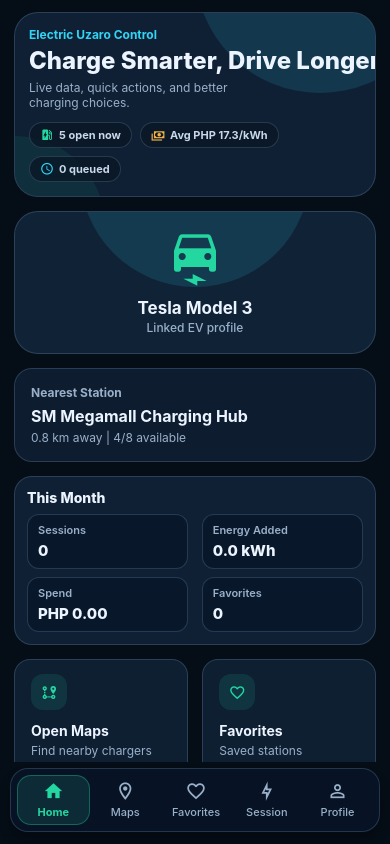
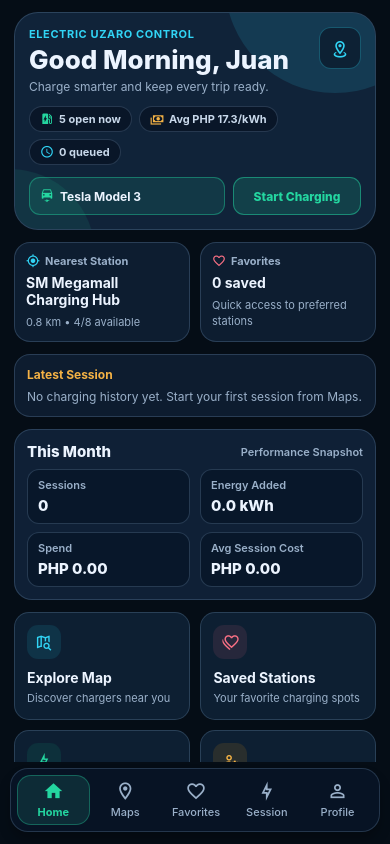
Before and after one commit to Zenncode/EV-Charging, a React Native app: screen / in a window 390 px wide. Built offline with nearby package versions, Linux system fonts and the light colour scheme.

Commit message:
new design

```diff
--- a/src/screens/HomeScreen.tsx
+++ b/src/screens/HomeScreen.tsx
@@ -12,6 +12,19 @@ interface HomeScreenProps {
   favoriteCount: number;
   sessionHistory: SessionHistoryEntry[];
   onSelectTab: (tab: TabKey) => void;
+}
+
+function formatShortDate(iso: string) {
+  const date = new Date(iso);
+  if (Number.isNaN(date.getTime())) return "Unknown";
+  return `${date.getMonth() + 1}/${date.getDate()}`;
+}
+
+function getGreeting() {
+  const hour = new Date().getHours();
+  if (hour < 12) return "Good Morning";
+  if (hour < 18) return "Good Afternoon";
+  return "Good Evening";
 }
 
 export function HomeScreen({
@@ -34,36 +47,69 @@ export function HomeScreen({
   const currentMonthEntries = sessionHistory.filter((entry) => entry.endedAt.slice(0, 7) === monthKey);
   const monthEnergy = currentMonthEntries.reduce((sum, entry) => sum + entry.energyAddedKwh, 0);
   const monthCost = currentMonthEntries.reduce((sum, entry) => sum + entry.estimatedCost, 0);
+  const monthAvgCost = currentMonthEntries.length > 0 ? monthCost / currentMonthEntries.length : 0;
   const latestSession = sessionHistory[0];
 
   const selectedCar: CarModel = carModels.find((car) => car.id === selectedCarId) ?? carModels[0];
+  const greeting = getGreeting();
 
-  const cards: {
+  const quickActions: Array<{
     label: string;
     subtitle: string;
     icon: keyof typeof MaterialCommunityIcons.glyphMap;
     tab: TabKey;
-  }[] = [
-    { label: "Open Maps", subtitle: "Find nearby chargers", icon: "map-marker-path", tab: "Maps" },
-    { label: "Favorites", subtitle: "Saved stations", icon: "heart-outline", tab: "Favorites" },
-    { label: "Session", subtitle: "Track charging", icon: "lightning-bolt-outline", tab: "Session" },
-    { label: "Profile", subtitle: "Wallet and settings", icon: "account-outline", tab: "Profile" },
+    color: string;
+    tint: string;
+  }> = [
+    {
+      label: "Explore Map",
+      subtitle: "Discover chargers near you",
+      icon: "map-search-outline",
+      tab: "Maps",
+      color: colors.cyan,
+      tint: "#22d3ee1d",
+    },
+    {
+      label: "Saved Stations",
+      subtitle: "Your favorite charging spots",
+      icon: "heart-multiple-outline",
+      tab: "Favorites",
+      color: "#fb7185",
+      tint: "#fb71851a",
+    },
+    {
+      label: "Live Session",
+      subtitle: activeSession ? "Monitor charging now" : "No active charge yet",
+      icon: "lightning-bolt-outline",
+      tab: "Session",
+      color: colors.emerald,
+      tint: "#10b9811b",
+    },
+    {
+      label: "Account Hub",
+      subtitle: "Wallet, EV profile, settings",
+      icon: "account-cog-outline",
+      tab: "Profile",
+      color: colors.amber,
+      tint: "#f59e0b1e",
+    },
   ];
 
   return (
-    <ScrollView style={styles.container} contentContainerStyle={styles.content}>
+    <ScrollView style={styles.container} contentContainerStyle={styles.content} showsVerticalScrollIndicator={false}>
       <View style={styles.hero}>
-        <View style={styles.heroGlowLarge} />
-        <View style={styles.heroGlowSmall} />
+        <View style={styles.heroGlowA} />
+        <View style={styles.heroGlowB} />
+
         <View style={styles.heroTopRow}>
-          <View>
+          <View style={{ flex: 1 }}>
             <Text style={styles.kicker}>Electric Uzaro Control</Text>
-            <Text style={styles.title}>Charge Smarter, Drive Longer</Text>
-            <Text style={styles.subtitle}>Live data, quick actions, and better charging choices.</Text>
+            <Text style={styles.title}>{greeting}, Juan</Text>
+            <Text style={styles.subtitle}>Charge smarter and keep every trip ready.</Text>
           </View>
-          <View style={styles.avatar}>
-            <Text style={styles.avatarText}>EU</Text>
-          </View>
+          <Pressable style={styles.heroMapBtn} onPress={() => onSelectTab("Maps")}>
+            <MaterialCommunityIcons name="map-marker-radius-outline" size={19} color={colors.cyan} />
+          </Pressable>
         </View>
 
         <View style={styles.heroMetricsRow}>
@@ -80,47 +126,83 @@ export function HomeScreen({
             <Text style={styles.heroMetricText}>{queuedReservations} queued</Text>
           </View>
         </View>
+
+        <View style={styles.heroBottomRow}>
+          <View style={styles.linkedCarPill}>
+            <MaterialCommunityIcons name="car-electric" size={14} color={colors.emerald} />
+            <Text style={styles.linkedCarText}>{selectedCar.displayName}</Text>
+          </View>
+          <Pressable
+            style={styles.heroPrimaryBtn}
+            onPress={() => onSelectTab(activeSession ? "Session" : "Maps")}
+          >
+            <Text style={styles.heroPrimaryBtnText}>{activeSession ? "Open Session" : "Start Charging"}</Text>
+          </Pressable>
+        </View>
       </View>
 
-      <View style={styles.carCard}>
-        <View style={styles.carGlow} />
-        <MaterialCommunityIcons name="car-electric" size={56} color={colors.emerald} />
-        <Text style={styles.carTitle}>{selectedCar.displayName}</Text>
-        <Text style={styles.carSub}>Linked EV profile</Text>
+      <View style={styles.dualInfoRow}>
+        {nearest ? (
+          <Pressable style={styles.infoCard} onPress={() => onSelectTab("Maps")}>
+            <View style={styles.infoCardTitleRow}>
+              <MaterialCommunityIcons name="crosshairs-gps" size={14} color={colors.cyan} />
+              <Text style={styles.infoTitle}>Nearest Station</Text>
+            </View>
+            <Text style={styles.infoMain}>{nearest.name}</Text>
+            <Text style={styles.infoSub}>
+              {nearest.distance.toFixed(1)} km • {nearest.availableChargers}/{nearest.totalChargers} available
+            </Text>
+          </Pressable>
+        ) : null}
+
+        <Pressable style={styles.infoCard} onPress={() => onSelectTab("Favorites")}>
+          <View style={styles.infoCardTitleRow}>
+            <MaterialCommunityIcons name="heart-outline" size={14} color="#fb7185" />
+            <Text style={styles.infoTitle}>Favorites</Text>
+          </View>
+          <Text style={styles.infoMain}>{favoriteCount} saved</Text>
+          <Text style={styles.infoSub}>Quick access to preferred stations</Text>
+        </Pressable>
       </View>
 
       {activeSession ? (
-        <Pressable style={styles.sessionCard} onPress={() => onSelectTab("Session")}>
-          <Text style={styles.sessionTitle}>Charging Session Active</Text>
-          <Text style={styles.sessionSub}>{activeSession.stationName}</Text>
-          <Text style={styles.sessionHint}>Tap to monitor charging progress</Text>
+        <Pressable style={styles.activeCard} onPress={() => onSelectTab("Session")}>
+          <View style={styles.activeHeader}>
+            <Text style={styles.activeTitle}>Charging Session Active</Text>
+            <View style={styles.liveBadge}>
+              <View style={styles.liveDot} />
+              <Text style={styles.liveText}>LIVE</Text>
+            </View>
+          </View>
+          <Text style={styles.activeStation}>{activeSession.stationName}</Text>
+          <Text style={styles.activeHint}>Tap to monitor your charging progress in real time.</Text>
         </Pressable>
-      ) : null}
-
-      {!activeSession && latestSession ? (
-        <View style={styles.historyCard}>
-          <Text style={styles.historyTitle}>Latest Session</Text>
-          <Text style={styles.historyStation}>{latestSession.stationName}</Text>
-          <View style={styles.historyRow}>
-            <Text style={styles.historyText}>{latestSession.energyAddedKwh.toFixed(1)} kWh</Text>
-            <Text style={styles.historyText}>PHP {latestSession.estimatedCost.toFixed(2)}</Text>
-            <Text style={styles.historyText}>{Math.round(latestSession.progressPercent)}%</Text>
+      ) : (
+        <View style={styles.latestCard}>
+          <View style={styles.latestTitleRow}>
+            <Text style={styles.latestTitle}>Latest Session</Text>
+            {latestSession ? <Text style={styles.latestDate}>{formatShortDate(latestSession.endedAt)}</Text> : null}
           </View>
+          {latestSession ? (
+            <>
+              <Text style={styles.latestStation}>{latestSession.stationName}</Text>
+              <View style={styles.latestMetaRow}>
+                <Text style={styles.latestMeta}>{latestSession.energyAddedKwh.toFixed(1)} kWh</Text>
+                <Text style={styles.latestMeta}>PHP {latestSession.estimatedCost.toFixed(2)}</Text>
+                <Text style={styles.latestMeta}>{Math.round(latestSession.progressPercent)}%</Text>
+              </View>
+            </>
+          ) : (
+            <Text style={styles.latestEmpty}>No charging history yet. Start your first session from Maps.</Text>
+          )}
         </View>
-      ) : null}
-
-      {nearest ? (
-        <Pressable style={styles.stationCard} onPress={() => onSelectTab("Maps")}>
-          <Text style={styles.stationTitle}>Nearest Station</Text>
-          <Text style={styles.stationName}>{nearest.name}</Text>
-          <Text style={styles.stationSub}>
-            {nearest.distance.toFixed(1)} km away | {nearest.availableChargers}/{nearest.totalChargers} available
-          </Text>
-        </Pressable>
-      ) : null}
+      )}
 
       <View style={styles.monthSummary}>
-        <Text style={styles.monthSummaryTitle}>This Month</Text>
+        <View style={styles.monthHeader}>
+          <Text style={styles.monthSummaryTitle}>This Month</Text>
+          <Text style={styles.monthSummaryHint}>Performance Snapshot</Text>
+        </View>
         <View style={styles.monthSummaryGrid}>
           <View style={styles.monthTile}>
             <Text style={styles.monthTileLabel}>Sessions</Text>
@@ -135,17 +217,17 @@ export function HomeScreen({
             <Text style={styles.monthTileValue}>PHP {monthCost.toFixed(2)}</Text>
           </View>
           <View style={styles.monthTile}>
-            <Text style={styles.monthTileLabel}>Favorites</Text>
-            <Text style={styles.monthTileValue}>{favoriteCount}</Text>
+            <Text style={styles.monthTileLabel}>Avg Session Cost</Text>
+            <Text style={styles.monthTileValue}>PHP {monthAvgCost.toFixed(2)}</Text>
           </View>
         </View>
       </View>
 
       <View style={styles.actionGrid}>
-        {cards.map((card) => (
+        {quickActions.map((card) => (
           <Pressable key={card.label} style={styles.actionCard} onPress={() => onSelectTab(card.tab)}>
-            <View style={styles.actionIconWrap}>
-              <MaterialCommunityIcons name={card.icon} size={17} color={colors.emerald} />
+            <View style={[styles.actionIconWrap, { backgroundColor: card.tint }]}>
+              <MaterialCommunityIcons name={card.icon} size={17} color={card.color} />
             </View>
             <Text style={styles.actionTitle}>{card.label}</Text>
             <Text style={styles.actionSub}>{card.subtitle}</Text>
@@ -165,34 +247,34 @@ const styles = StyleSheet.create({
     paddingHorizontal: 14,
     paddingTop: 12,
     paddingBottom: 20,
-    gap: 14,
+    gap: 12,
   },
   hero: {
     borderRadius: 24,
     borderWidth: 1,
     borderColor: colors.border,
-    backgroundColor: "#0f2034",
+    backgroundColor: "#102339",
     padding: 14,
     overflow: "hidden",
     gap: 12,
   },
-  heroGlowLarge: {
+  heroGlowA: {
     position: "absolute",
-    width: 250,
-    height: 250,
-    borderRadius: 125,
-    backgroundColor: "#31d4f522",
+    width: 220,
+    height: 220,
+    borderRadius: 110,
+    backgroundColor: "#31d4f521",
     right: -70,
-    top: -170,
+    top: -140,
   },
-  heroGlowSmall: {
+  heroGlowB: {
     position: "absolute",
-    width: 180,
-    height: 180,
-    borderRadius: 90,
-    backgroundColor: "#24d6a015",
+    width: 170,
+    height: 170,
+    borderRadius: 85,
+    backgroundColor: "#24d6a018",
     left: -90,
-    bottom: -120,
+    bottom: -110,
   },
   heroTopRow: {
     flexDirection: "row",
@@ -202,13 +284,15 @@ const styles = StyleSheet.create({
   },
   kicker: {
     color: colors.cyan,
-    fontSize: 12,
+    fontSize: 11,
     fontWeight: "700",
+    textTransform: "uppercase",
+    letterSpacing: 0.6,
   },
   title: {
     marginTop: 4,
     color: colors.text,
-    fontSize: 24,
+    fontSize: 26,
     lineHeight: 30,
     fontWeight: "800",
   },
@@ -216,27 +300,22 @@ const styles = StyleSheet.create({
     marginTop: 4,
     color: colors.textMuted,
     fontSize: 12,
-    maxWidth: 250,
+    maxWidth: 240,
   },
-  avatar: {
-    width: 54,
-    height: 54,
-    borderRadius: 27,
-    backgroundColor: "#132f3f",
+  heroMapBtn: {
+    width: 42,
+    height: 42,
+    borderRadius: 12,
     borderWidth: 1,
     borderColor: "#31d4f54d",
+    backgroundColor: "#0c1b2cc7",
     alignItems: "center",
     justifyContent: "center",
-  },
-  avatarText: {
-    color: colors.text,
-    fontWeight: "800",
-    fontSize: 15,
   },
   heroMetricsRow: {
     flexDirection: "row",
     flexWrap: "wrap",
-    gap: 8,
+    gap: 7,
   },
   heroMetricChip: {
     borderWidth: 1,
@@ -244,7 +323,7 @@ const styles = StyleSheet.create({
     borderRadius: 99,
     paddingHorizontal: 10,
     paddingVertical: 5,
-    backgroundColor: "#0a1726c7",
+    backgroundColor: "#081424c9",
     flexDirection: "row",
     alignItems: "center",
     gap: 5,
@@ -254,107 +333,167 @@ const styles = StyleSheet.create({
     fontSize: 11,
     fontWeight: "700",
   },
-  carCard: {
-    borderRadius: 24,
+  heroBottomRow: {
+    flexDirection: "row",
+    justifyContent: "space-between",
+    alignItems: "center",
+    gap: 8,
+  },
+  linkedCarPill: {
+    flex: 1,
+    borderRadius: 11,
+    borderWidth: 1,
+    borderColor: "#24d6a066",
+    backgroundColor: "#24d6a01f",
+    minHeight: 38,
+    paddingHorizontal: 10,
+    flexDirection: "row",
+    alignItems: "center",
+    gap: 6,
+  },
+  linkedCarText: {
+    color: colors.text,
+    fontSize: 12,
+    fontWeight: "700",
+  },
+  heroPrimaryBtn: {
+    borderRadius: 11,
+    borderWidth: 1,
+    borderColor: "#24d6a080",
+    backgroundColor: "#24d6a02a",
+    minHeight: 38,
+    minWidth: 128,
+    paddingHorizontal: 12,
+    alignItems: "center",
+    justifyContent: "center",
+  },
+  heroPrimaryBtnText: {
+    color: colors.emerald,
+    fontSize: 12,
+    fontWeight: "800",
+  },
+  dualInfoRow: {
+    flexDirection: "row",
+    gap: 10,
+  },
+  infoCard: {
+    flex: 1,
+    borderRadius: 16,
     borderWidth: 1,
     borderColor: colors.border,
-    backgroundColor: "#102236",
-    paddingTop: 20,
-    paddingBottom: 18,
+    backgroundColor: "#0d1d30",
+    padding: 11,
+    gap: 6,
+  },
+  infoCardTitleRow: {
+    flexDirection: "row",
     alignItems: "center",
-    overflow: "hidden",
+    gap: 5,
   },
-  carGlow: {
-    position: "absolute",
-    width: 230,
-    height: 230,
-    borderRadius: 115,
-    backgroundColor: "#31d4f521",
-    top: -155,
-  },
-  carTitle: {
-    marginTop: 10,
-    color: colors.text,
-    fontSize: 17,
+  infoTitle: {
+    color: colors.textMuted,
+    fontSize: 11,
     fontWeight: "700",
   },
-  carSub: {
-    marginTop: 2,
+  infoMain: {
+    color: colors.text,
+    fontSize: 14,
+    fontWeight: "700",
+  },
+  infoSub: {
     color: colors.textMuted,
-    fontSize: 12,
-    fontWeight: "500",
+    fontSize: 11,
+    lineHeight: 16,
   },
-  sessionCard: {
-    borderRadius: 18,
+  activeCard: {
+    borderRadius: 16,
     borderWidth: 1,
     borderColor: "#24d6a066",
-    backgroundColor: "#0f2737",
-    padding: 16,
+    backgroundColor: "#102c31",
+    padding: 13,
+    gap: 6,
   },
-  sessionTitle: {
-    color: "#86f6d8",
+  activeHeader: {
+    flexDirection: "row",
+    alignItems: "center",
+    justifyContent: "space-between",
+    gap: 8,
+  },
+  activeTitle: {
+    color: "#9ef7dd",
+    fontSize: 12,
     fontWeight: "800",
-    fontSize: 13,
   },
-  sessionSub: {
-    marginTop: 6,
+  liveBadge: {
+    borderRadius: 99,
+    borderWidth: 1,
+    borderColor: "#10b9818f",
+    backgroundColor: "#10b98124",
+    paddingHorizontal: 8,
+    paddingVertical: 3,
+    flexDirection: "row",
+    alignItems: "center",
+    gap: 5,
+  },
+  liveDot: {
+    width: 6,
+    height: 6,
+    borderRadius: 3,
+    backgroundColor: "#6ee7b7",
+  },
+  liveText: {
+    color: "#6ee7b7",
+    fontSize: 10,
+    fontWeight: "800",
+  },
+  activeStation: {
     color: colors.text,
+    fontSize: 16,
     fontWeight: "700",
-    fontSize: 16,
   },
-  sessionHint: {
-    marginTop: 4,
+  activeHint: {
     color: colors.textMuted,
     fontSize: 12,
   },
-  historyCard: {
+  latestCard: {
     borderRadius: 16,
     borderWidth: 1,
     borderColor: colors.border,
     backgroundColor: colors.bgCard,
     padding: 12,
-    gap: 6,
+    gap: 7,
   },
-  historyTitle: {
+  latestTitleRow: {
+    flexDirection: "row",
+    alignItems: "center",
+    justifyContent: "space-between",
+    gap: 10,
+  },
+  latestTitle: {
     color: colors.amber,
     fontSize: 12,
     fontWeight: "700",
   },
-  historyStation: {
+  latestDate: {
+    color: colors.textMuted,
+    fontSize: 11,
+  },
+  latestStation: {
     color: colors.text,
     fontSize: 14,
     fontWeight: "700",
   },
-  historyRow: {
+  latestMetaRow: {
     flexDirection: "row",
-    gap: 10,
     flexWrap: "wrap",
+    gap: 8,
   },
-  historyText: {
+  latestMeta: {
     color: colors.textMuted,
     fontSize: 12,
     fontWeight: "600",
   },
-  stationCard: {
-    borderRadius: 18,
-    borderWidth: 1,
-    borderColor: colors.border,
-    backgroundColor: colors.bgCard,
-    padding: 16,
-  },
-  stationTitle: {
-    color: colors.textMuted,
-    fontSize: 12,
-    fontWeight: "700",
-  },
-  stationName: {
-    marginTop: 6,
-    color: colors.text,
-    fontSize: 16,
-    fontWeight: "700",
-  },
-  stationSub: {
-    marginTop: 4,
+  latestEmpty: {
     color: colors.textMuted,
     fontSize: 12,
   },
@@ -362,14 +501,25 @@ const styles = StyleSheet.create({
     borderRadius: 18,
     borderWidth: 1,
     borderColor: colors.border,
-    backgroundColor: "#0f2034",
+    backgroundColor: "#0f2036",
     padding: 12,
+    gap: 8,
+  },
+  monthHeader: {
+    flexDirection: "row",
+    alignItems: "center",
+    justifyContent: "space-between",
     gap: 8,
   },
   monthSummaryTitle: {
     color: colors.text,
-    fontSize: 14,
+    fontSize: 15,
     fontWeight: "800",
+  },
+  monthSummaryHint: {
+    color: colors.textMuted,
+    fontSize: 11,
+    fontWeight: "600",
   },
   monthSummaryGrid: {
     flexDirection: "row",
@@ -378,11 +528,11 @@ const styles = StyleSheet.create({
     justifyContent: "space-between",
   },
   monthTile: {
-    width: "48%",
+    width: "48.5%",
     borderRadius: 12,
     borderWidth: 1,
     borderColor: colors.border,
-    backgroundColor: "#081729d4",
+    backgroundColor: "#081729d1",
     paddingHorizontal: 10,
     paddingVertical: 8,
   },
@@ -401,28 +551,27 @@ const styles = StyleSheet.create({
     flexDirection: "row",
     flexWrap: "wrap",
     justifyContent: "space-between",
-    rowGap: 12,
+    rowGap: 10,
   },
   actionCard: {
-    width: "48%",
-    borderRadius: 16,
+    width: "48.5%",
+    borderRadius: 15,
     borderWidth: 1,
     borderColor: colors.border,
-    backgroundColor: "#0e1f32",
-    paddingHorizontal: 16,
-    paddingVertical: 14,
-    minHeight: 118,
+    backgroundColor: "#0d1f32",
+    paddingHorizontal: 12,
+    paddingVertical: 12,
+    minHeight: 108,
   },
   actionIconWrap: {
-    width: 36,
-    height: 36,
-    borderRadius: 12,
-    backgroundColor: "#24d6a01f",
+    width: 34,
+    height: 34,
+    borderRadius: 11,
     alignItems: "center",
     justifyContent: "center",
   },
   actionTitle: {
-    marginTop: 12,
+    marginTop: 10,
     color: colors.text,
     fontSize: 14,
     fontWeight: "700",
@@ -430,6 +579,7 @@ const styles = StyleSheet.create({
   actionSub: {
     marginTop: 4,
     color: colors.textMuted,
-    fontSize: 12,
+    fontSize: 11,
+    lineHeight: 16,
   },
 });
```
